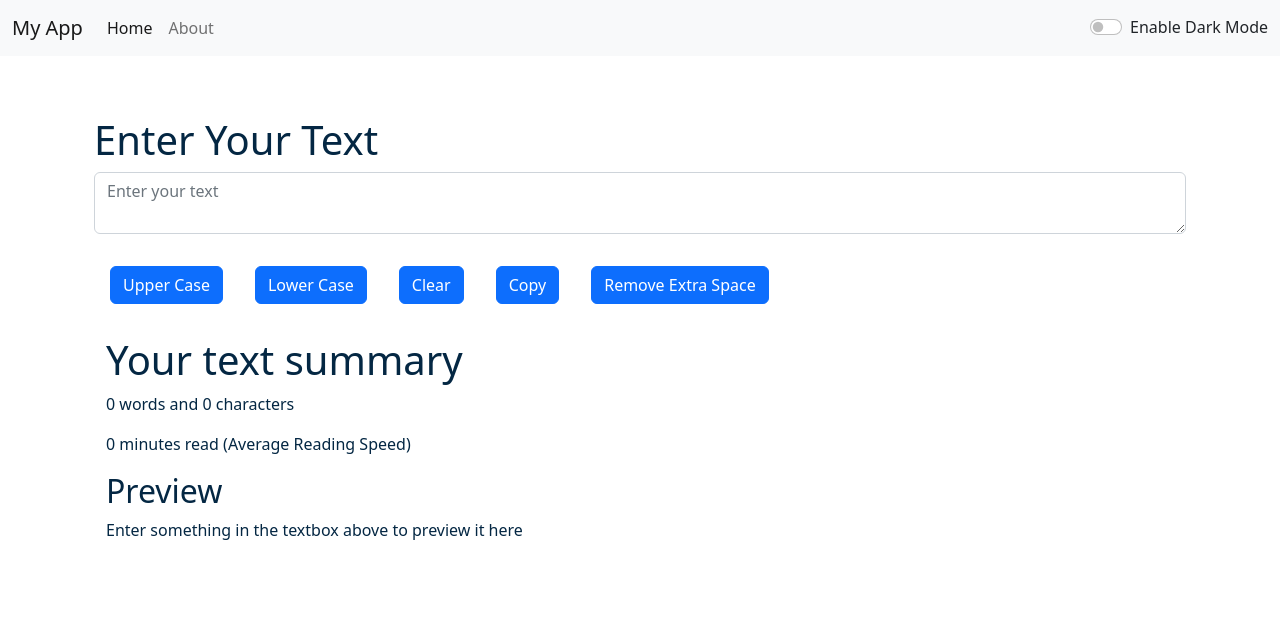
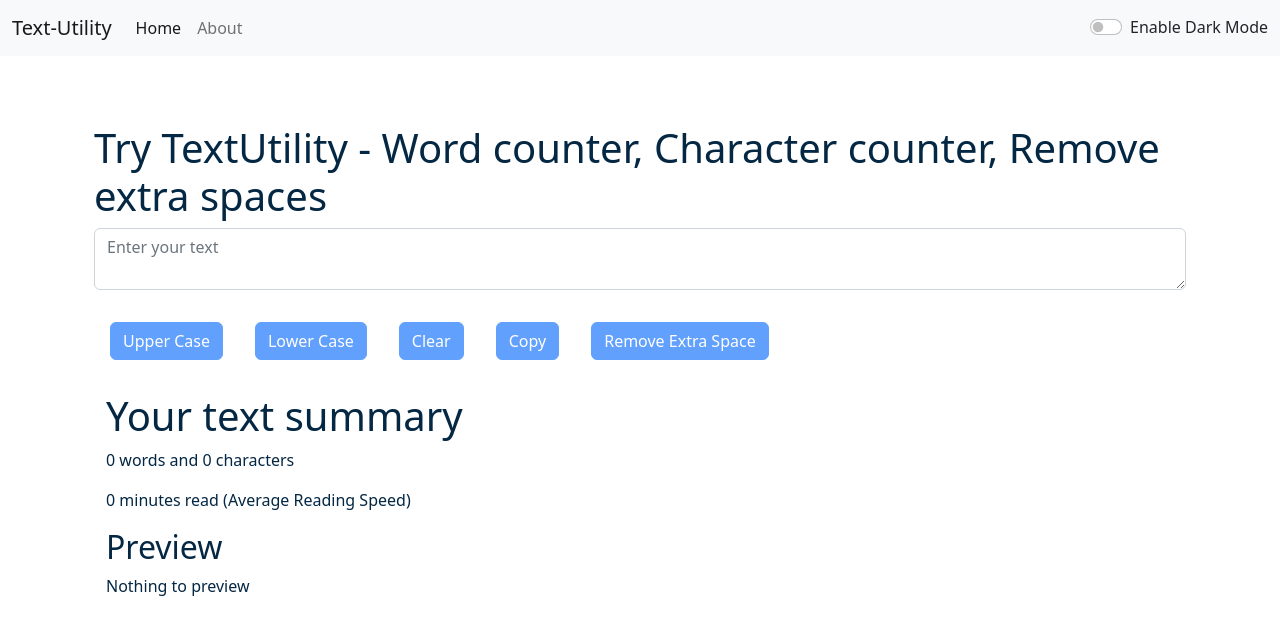
Before and after one commit to NewCodeTushar/Text-Utility-App, a React (Create React App) app: page / in a window 1280 px wide. Shown: the top 634 px of the page. Built offline with nearby package versions, Linux system fonts and the light colour scheme.

Commit message:
finishing touches

```diff
--- a/src/App.js
+++ b/src/App.js
@@ -43,13 +43,13 @@
   return (
     <>
   <Router>
-      <Navbar title="My App" about="About" mode={mode} toggleMode={toggleMode} lable={toggleName}/>
+      <Navbar title="Text-Utility" about="About" mode={mode} toggleMode={toggleMode} lable={toggleName}/>
       <Alert alert={alert}/>
     {/* <Navbar /> */}
     <div className="container">
       <Routes>
             <Route exact path="/about" element={<About mode={mode}/>}/>
-            <Route exact path="/" element={<HomeForm showAlert={showAlert} heading="Enter Your Text" mode={mode} label="Enter your Text" />}/>
+            <Route exact path="/" element={<HomeForm showAlert={showAlert} heading="Try TextUtility - Word counter, Character counter, Remove extra spaces" mode={mode} label="Enter your Text" />}/>
       </Routes>
     </div>
   </Router>
--- a/src/components/HomeForm.js
+++ b/src/components/HomeForm.js
@@ -29,6 +29,7 @@
         let text = document.getElementById("myBox");
         text.select();
         navigator.clipboard.writeText(text.value);
+        document.getSelection().removeAllRanges();
         props.showAlert("Text copied to clipboard", "success");
     }
     const handleExtraSpaces = () => {
@@ -39,25 +40,25 @@
     const [text,setText]= useState('');
   return (
       <div className='container' style={{ color: props.mode === 'dark' ? 'white' : '#042743'}}>
-        <h1>{props.heading}</h1>
+        <h1 className='my-2'>{props.heading}</h1>
           {/* <div className="mb-3">
               <label htmlFor="exampleFormControlInput1" className="form-label">Email address</label>
               <input type="email" className="form-control" id="exampleFormControlInput1" placeholder="name@example.com"/>
           </div> */}
           <div className="mb-3">
-        <textarea className="form-control" value={text} onChange={handleOnchange} placeholder="Enter your text" style={{ backgroundColor: props.mode === 'light' ? 'white' : '#13466e', color: props.mode === 'dark' ? 'white' : '#042743' }} id="myBox" row="1"></textarea>
+        <textarea className="form-control" value={text} onChange={handleOnchange} placeholder="Enter your text" style={{ backgroundColor: props.mode === 'light' ? 'white' : '#13466e', color: props.mode === 'dark' ? 'white' : '#042743' }} id="myBox" row="5"></textarea>
           </div>
-          <button className="btn btn-primary mx-3 my-3" onClick={handleUpClick}>Upper Case</button>
-          <button className="btn btn-primary mx-3 my 3" onClick={handleLoClick}>Lower Case</button>
-          <button className="btn btn-primary mx-3 my-3" onClick={handleClearClick}>Clear</button>
-          <button className="btn btn-primary mx-3 my-3" onClick={handleCopy}>Copy</button>
-          <button className="btn btn-primary mx-3 my-3" onClick={handleExtraSpaces}>Remove Extra Space</button>
+          <button disabled={text.length===0} className="btn btn-primary mx-3 my-3" onClick={handleUpClick}>Upper Case</button>
+          <button disabled={text.length===0} className="btn btn-primary mx-3 my 3" onClick={handleLoClick}>Lower Case</button>
+          <button disabled={text.length===0} className="btn btn-primary mx-3 my-3" onClick={handleClearClick}>Clear</button>
+          <button disabled={text.length===0} className="btn btn-primary mx-3 my-3" onClick={handleCopy}>Copy</button>
+          <button disabled={text.length===0} className="btn btn-primary mx-3 my-3" onClick={handleExtraSpaces}>Remove Extra Space</button>
           <div className="container my-3" style={{ color: props.mode === 'dark' ? 'white' : '#042743' }}>
               <h1>Your text summary</h1>
             <p>{text.split(" ").filter((element)=>{return element.length!==0}).length} words and {text.length} characters</p>
         <p>{0.008 * text.split(" ").filter((element) => { return element.length !== 0 }).length} minutes read (Average Reading Speed)</p>
             <h2>Preview</h2>
-            <p>{text.length>0?text:"Enter something in the textbox above to preview it here"}</p>
+            <p>{text.length>0?text:"Nothing to preview"}</p>
           </div>
     </div>
   )
```
